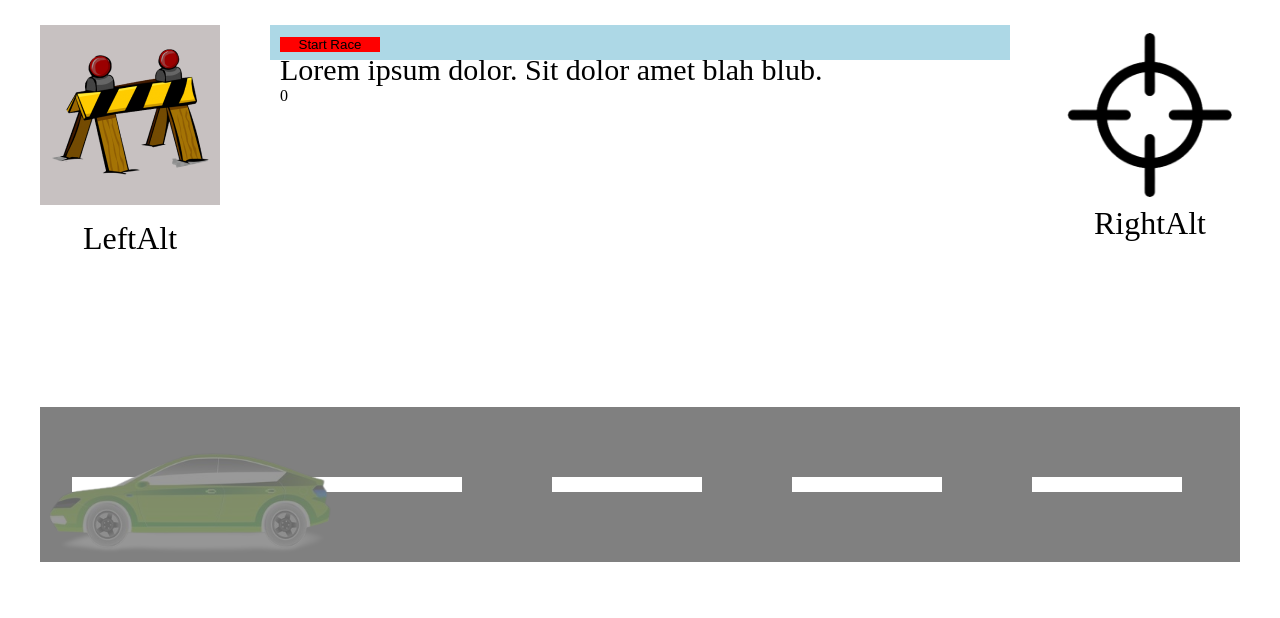
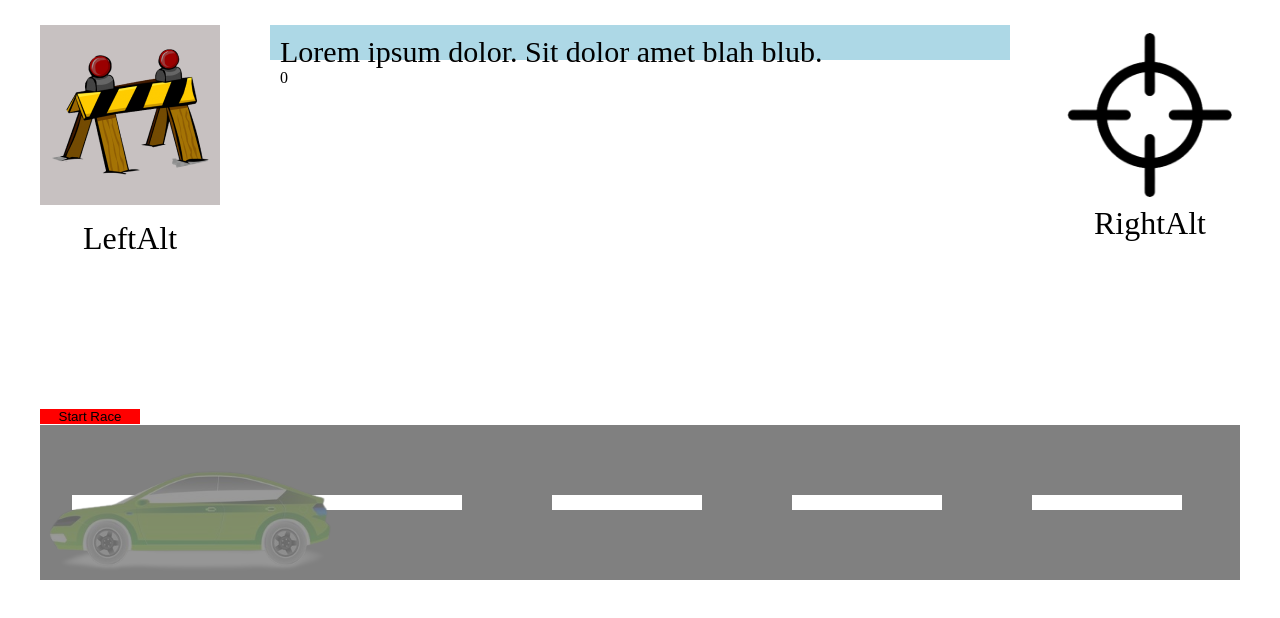
Before and after one commit to jannickbath/simulationsprojekt, a React (Vite) app: page / in a window 1280 px wide. Shown: the top 618 px of the page. Built offline with nearby package versions, Linux system fonts and the light colour scheme.

Commit message:
*move startGame logic to Game.ts

```diff
--- /dev/null
+++ b/src/Game.ts
@@ -0,0 +1,18 @@
+import { useBoundStore } from "./components/Zustand/useBoundStore";
+
+export function useStartGame() {
+    const startGame = useBoundStore(state => state.start);
+    const updateSpeed = useBoundStore(state => state.updateSpeed);
+    const players = useBoundStore(state => state.players);
+    const npcs = players.filter((player) => !player.human);
+
+    return () => {
+        startGame();
+        npcs.forEach((npc) => {
+            const min = 40;
+            const max = 100;
+            const randomWPM = Math.floor(Math.random() * (max - min + 1)) + min;
+            updateSpeed(npc.id, randomWPM);
+        });
+    }
+}
--- a/src/Game.tsx
+++ /dev/null
@@ -1,23 +0,0 @@
-import { ReactNode } from 'react';
-import { useBoundStore } from './components/Zustand/useBoundStore';
-
-const Game: React.FC<{ children: ReactNode }> = ({ children }) => {
-  const startGame = useBoundStore(state => state.start);
-  const updateSpeed = useBoundStore(state => state.updateSpeed);
-  const players = useBoundStore(state => state.players);
-  const npcs = players.filter((player) => !player.human);
-
-  function startRace() {
-    startGame();
-    npcs.forEach((npc) => {
-      const min = 40;
-      const max = 100;
-      const randomWPM = Math.floor(Math.random() * (max - min + 1)) + min;
-      updateSpeed(npc.id, randomWPM);
-    });
-  }
-
-  return children;
-};
-
-export default Game;
--- a/src/components/Header/Header.tsx
+++ b/src/components/Header/Header.tsx
@@ -1,14 +1,22 @@
 import PowerUpView from './PowerUpView'
 import Textbox from './Textbox'
 import Target from './Target'
+import { useStartGame } from '../../Game'
 
 const Header = () => {
+  const startGame = useStartGame();
+
   return (
-    <div className="header">
-        <PowerUpView />
-        <Textbox />
-        <Target />
-    </div>
+    <>
+      <div className="header">
+          <PowerUpView />
+          <Textbox />
+          <Target />
+      </div>
+      <button onClick={startGame} style={{ width: '100px', background: 'red' }}>
+        Start Race
+      </button>
+    </>
   )
 }
 
--- a/src/components/Header/Textbox.tsx
+++ b/src/components/Header/Textbox.tsx
@@ -22,7 +22,6 @@ const Textbox = () => {
   const players = useBoundStore((state) => state.players);
   const cars = useBoundStore((state) => state.cars);
   const npcs = players.filter((player) => !player.human);
-  const startGame = useBoundStore(state => state.start);
   const gameStatus = useBoundStore(state => state.getStatus)();
   const startSeconds = useBoundStore(state => state.game.startSeconds);
 
@@ -123,22 +122,8 @@ const Textbox = () => {
     return Math.min(progress, 100);
   }
 
-  // Just for testing, can be removed since its in Game.tsx
-  function startRace() {
-    startGame();
-    npcs.forEach((npc) => {
-      const min = 40;
-      const max = 100;
-      const randomWPM = Math.floor(Math.random() * (max - min + 1)) + min;
-      updateSpeed(npc.id, randomWPM);
-    });
-  }
-
   return (
     <div className="textbox">
-      <button onClick={startRace} style={{ width: '100px', background: 'red' }}>
-        Start Race
-      </button>
       <div className="input-div" tabIndex={0} onKeyDown={(e) => keyHandler(e)}>
         <span className="previous-text">
           {prevArrayRef.current.map((obj) => {
--- a/src/main.tsx
+++ b/src/main.tsx
@@ -3,16 +3,13 @@ import ReactDOM from 'react-dom/client';
 import Tracks from './components/Tracks';
 import '../src/styles/css/main.css';
 import Header from './components/Header/Header';
-import Game from './Game';
 
 ReactDOM.createRoot(document.getElementById('root')!).render(
   <React.StrictMode>
-    <Game>
-      <div className="container">
-        <Header />
-        <Tracks />
-      </div>
-    </Game>
+    <div className="container">
+      <Header />
+      <Tracks />
+    </div>
   </React.StrictMode>
 );
 
```
